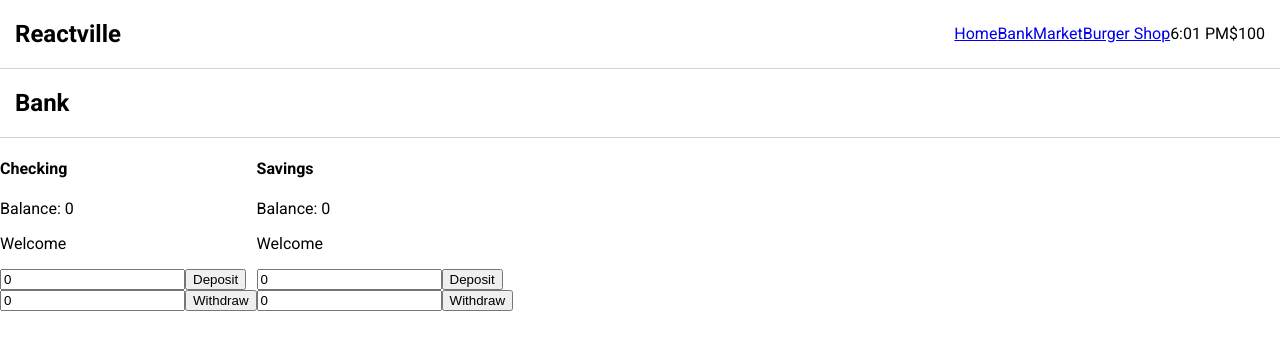
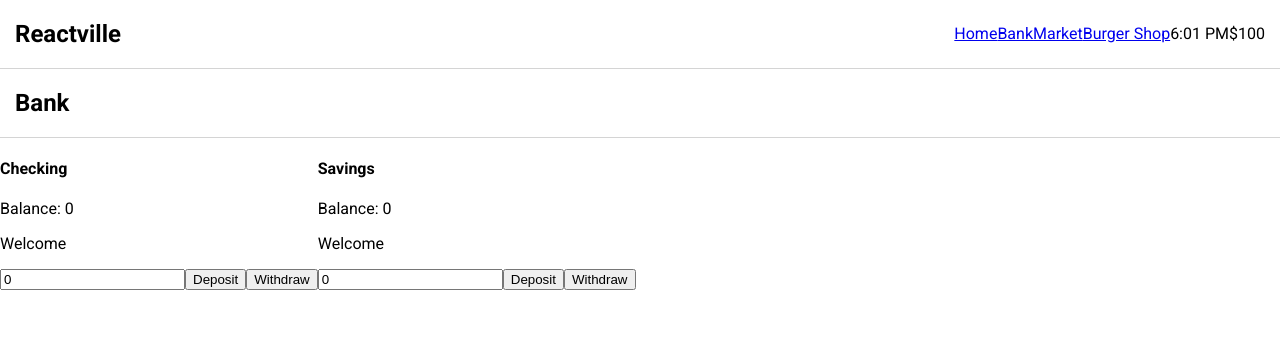
Before and after one commit to whlong1/reactville, a React (Create React App) app: page /bank in a window 1280 px wide. Shown: the top 350 px of the page. Built offline with nearby package versions, Linux system fonts and the light colour scheme.

Commit message:
clean up banking components

```diff
--- a/src/Bank/Account.jsx
+++ b/src/Bank/Account.jsx
@@ -23,8 +23,7 @@ const Account = (props) => {
 			<h4>{props.name}</h4>
 			<p>Balance: {balance}</p>
 			<p>{message}</p>
-			<ControlPanel name="Deposit" handleBalance={handleBalance} />
-			<ControlPanel name="Withdraw" handleBalance={handleBalance} />
+			<ControlPanel handleBalance={handleBalance} />
 		</div>
 	)
 }
--- /dev/null
+++ b/src/Bank/Button.jsx
@@ -0,0 +1,14 @@
+import React, { useState } from "react"
+
+const Button = (props) => {
+
+  return (
+    <button type="submit" onClick={(e) => {
+      e.preventDefault()
+      props.handleBalance(props.name, parseInt(props.amount))
+      props.setAmount(0)
+    }}>{props.name}</button>
+  )
+}
+
+export default Button
--- a/src/Bank/ControlPanel.jsx
+++ b/src/Bank/ControlPanel.jsx
@@ -1,17 +1,15 @@
 import React, { useState } from "react"
+import Button from "./Button"
 
 const ControlPanel = (props) => {
 	const [amount, setAmount] = useState(0)
 
 	return (
-		<form name={props.name} onSubmit={(e) => {
-			e.preventDefault()
-			props.handleBalance(props.name, parseInt(amount))
-			setAmount(0)
-		}}>
+		<>
 			<input type="number" min="1" value={amount} onChange={(e) => setAmount(e.target.value)} />
-			<button type="submit">{props.name}</button>
-		</form>
+			<Button name="Deposit" amount={amount} setAmount={setAmount} handleBalance={props.handleBalance} />
+			<Button name="Withdraw" amount={amount} setAmount={setAmount} handleBalance={props.handleBalance}  />
+		</>
 	)
 }
 
```
